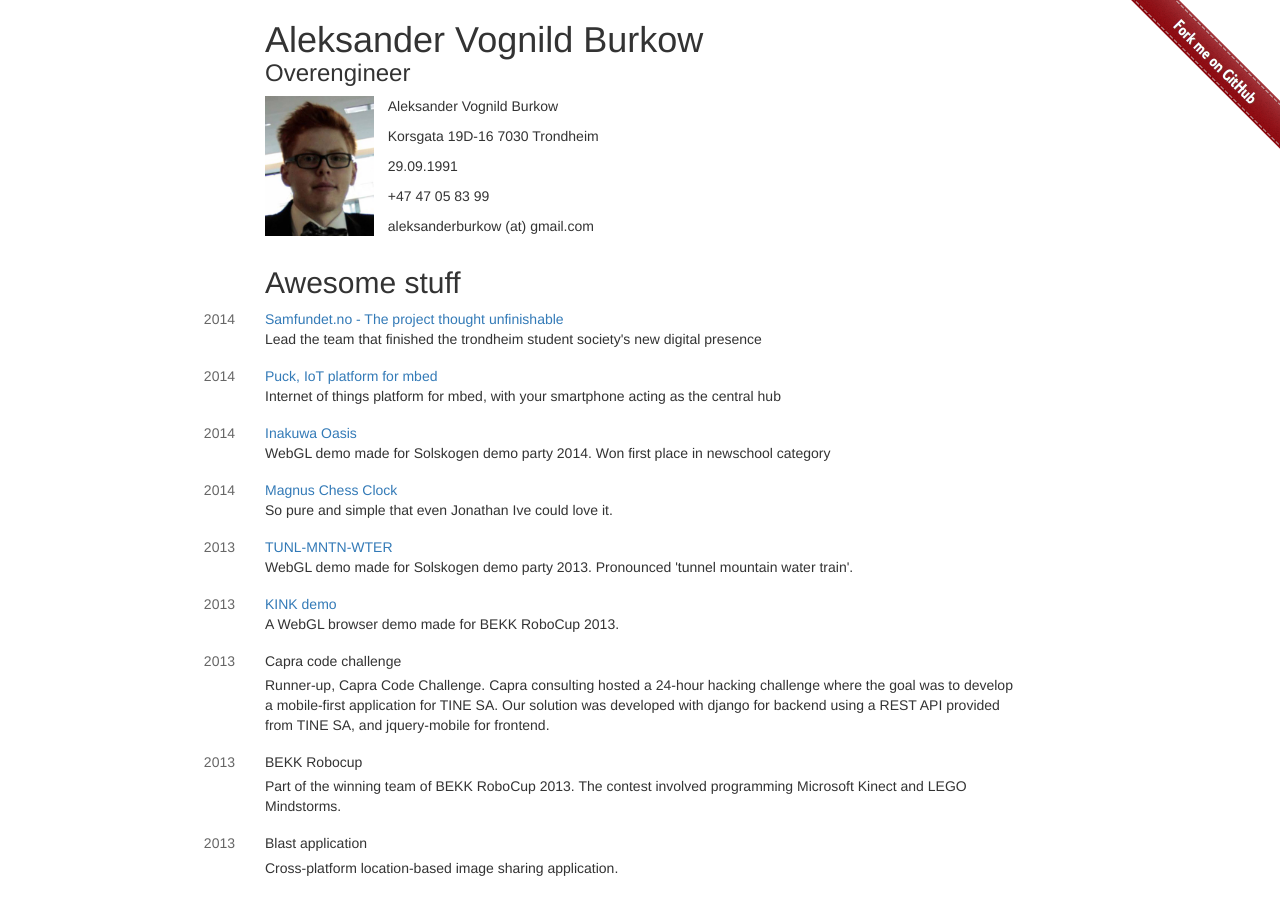
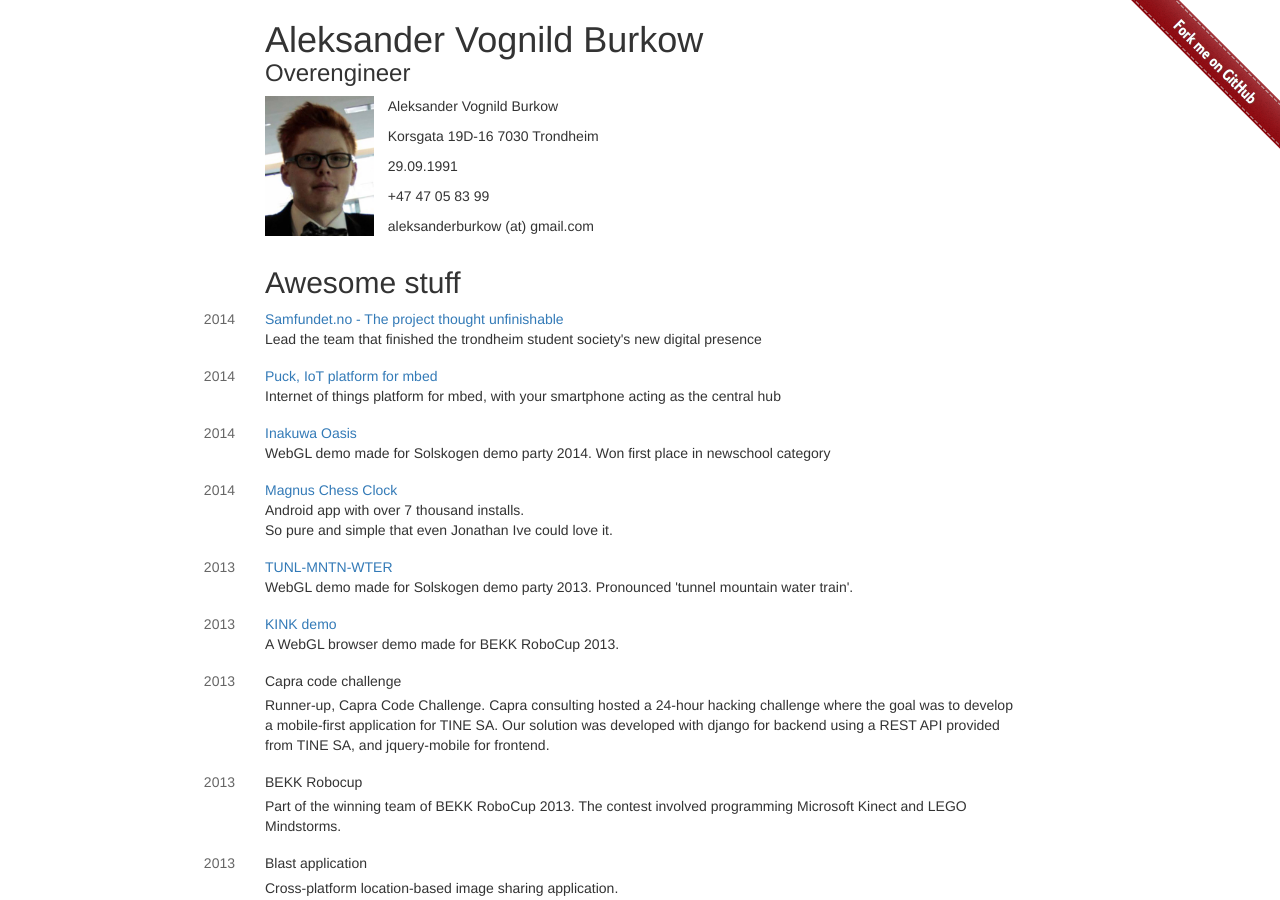
Before and after one commit to aleksanb/burkow, a Jekyll site: the page built from index.html, in a window 1280 px wide and 900 px high. Built offline with Jekyll 4.4.1, drawn with Linux system fonts in a browser that asks for light colours; nearby versions of some CDN libraries.

Commit message:
Improve chess clock text

```diff
--- a/_data/categories.yml
+++ b/_data/categories.yml
@@ -17,7 +17,7 @@
 
   - when: 2014
     where: "Magnus Chess Clock"
-    description: "So pure and simple that even Jonathan Ive could love it."
+    description: "Android app with over 7 thousand installs.</br>So pure and simple that even Jonathan Ive could love it."
     url: "https://play.google.com/store/apps/details?id=no.burkow.magnuschessclock"
 
   - when: 2013
```
